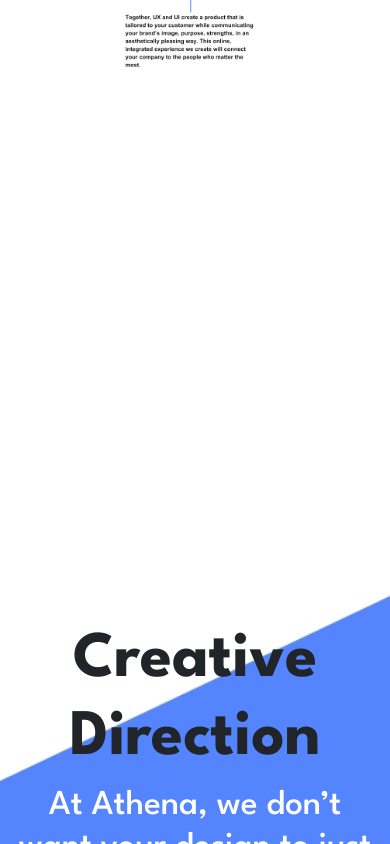
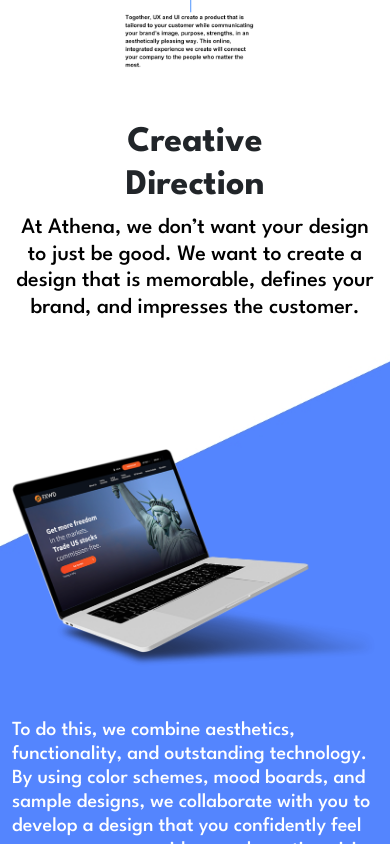
Before and after one commit to husnain900/Trading, a React (Vite) app: page /web-design in a window 390 px wide. Shown: the part 2160-3004 px from the top of the page. Built offline with nearby package versions, Linux system fonts and the light colour scheme; the HTML template or start-up script is replaced by a standard one.

Commit message:
web desingn complete

```diff
--- a/src/Component/Pages/Brand_identity/BrandIdentitySection4.css
+++ b/src/Component/Pages/Brand_identity/BrandIdentitySection4.css
@@ -136,6 +136,7 @@
         .brandidentitys4inner1, .brandidentitys4inner2cr, .brandidentitys4inner2c , .brandidentitys4inner2c {
         margin:10px  auto;
 
+
         }
         .BrandIdentitySection4bg {
             background-image: none;
@@ -148,6 +149,13 @@
             font-size: 28px;
             padding: 0 80px;
         }
+        .brandidentitys4inner1>h2, .brandidentitys4inner2cr>h2, .brandidentitys4inner2c >h2, .brandidentitys4inner2c >h2 {
+            font-size: 20px;
+            line-height: 20px;
+        }
+        .brandidentitys4inner1, .brandidentitys4inner2cr, .brandidentitys4inner2c, .brandidentitys4inner2c  >p {
+            font-size: 14px;
+        }
 
     }
     @media (max-width: 576px) {
--- a/src/Component/Pages/WebDesign/WebDesignSection2.css
+++ b/src/Component/Pages/WebDesign/WebDesignSection2.css
@@ -1,3 +1,7 @@
+.webdesigns2_image >img{
+    width: 100%;
+    margin: 50px 0;
+}
 .Webdesignmemorable >h2{
     margin-top: 150px;
 font-size: 35px;
--- a/src/Component/Pages/WebDesign/WebDesignSection2.jsx
+++ b/src/Component/Pages/WebDesign/WebDesignSection2.jsx
@@ -16,7 +16,7 @@
 
  <div className="container-fluid">
         <div className="row " >
-            <div className="col-12 col-md-6 BrandIdentitys3_image">
+            <div className="col-12 col-md-6 webdesigns2_image">
                 <img src="/images/memorable.png" alt="images"></img>
             </div>
             <div className="col-12 col-md-6 Webdesignmemorable">
@@ -36,7 +36,7 @@
 
 
         <div className="row" >
-            <div className="col-12 BrandIdentitys3_image">
+            <div className="col-12 webdesigns2_image">
                 <img src="/images/webuiesign.png" alt="images"></img>
             </div>
         </div>
--- a/src/Component/Pages/WebDesign/WebDesignSection3.css
+++ b/src/Component/Pages/WebDesign/WebDesignSection3.css
@@ -18,8 +18,26 @@
 }
 .webdesignSection3img>img{
 width: 100%;
+margin: 50px 0;
 }
 .webdesignSection3c2>h3{
     font-size: 20px;
     color: white;
 }
+
+@media (max-width: 576px) {
+    .webDesignSection3text {
+        padding-top: 0px;
+    }
+    .webDesignSection3text >h2{
+        font-size: 36px;
+    }
+    .webDesignSection3text >h3 {
+        font-size: 22px;
+        color: black;
+        padding-bottom: 70px;
+    }
+    .Webdesignsectioncontainer1st {
+        padding-bottom: 0px;
+    }
+}
--- a/src/Component/Pages/WebDesign/WebDesignSection5.css
+++ b/src/Component/Pages/WebDesign/WebDesignSection5.css
@@ -5,3 +5,10 @@
     background-size: 740px auto;
     background-position: center;
   }
+
+  @media (max-width: 768px) {
+    .WebDesignSection5bg {
+      background-image: none;
+  }
+
+  }
--- a/src/Component/Pages/WebDesign/WebDesignSection5.jsx
+++ b/src/Component/Pages/WebDesign/WebDesignSection5.jsx
@@ -23,7 +23,7 @@
       </div>
 
       <div className="col-12 col-md-6 brandidentitys4inner2">
-        <div className="brandidentitys4inner2c mb-5 ">
+        <div className="brandidentitys4inner2c  ">
           <h2> 2. Explore </h2>
           <p>
           Your personalized design strategy is refined as we analyze your business’s competitors, audience, and industry.
@@ -48,7 +48,7 @@
           </p>
         </div>
       </div>
-      <div className="col-12 col-md-6 mt-5 ">
+      <div className="col-12 col-md-6  ">
         <div className="brandidentitys4inner1 brandidentitylastc4">
           <h2>5. Design </h2>
           <p>
```
